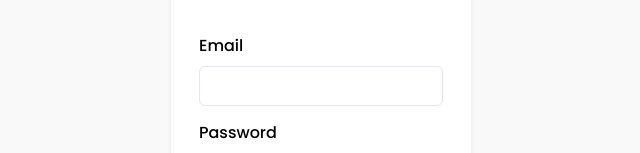
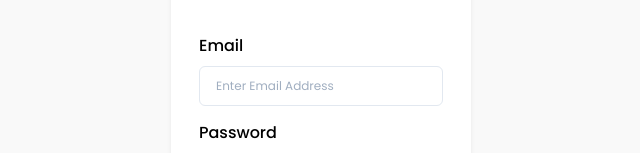
Before and after one commit to oluwatobiloba2000/varden-admin-dashboard, a React (Create React App) app: page /login in a window 1280 px wide. Shown: the part 356-509 px from the top of the page, without its empty margins (319-959 px from the left). Built offline with nearby package versions, Linux system fonts and the light colour scheme; the HTML template or start-up script is replaced by a standard one.

Commit message:
corrected typo error

```diff
--- a/src/pages/Login/index.js
+++ b/src/pages/Login/index.js
@@ -15,7 +15,7 @@ function Login() {
                 <form onSubmit={(e)=> e.preventDefault()} style={{ margin: '25px 28px',display: 'flex', flexDirection: 'column', alignItems: 'center' }}>
                     <FormControl id="email">
                         <FormLabel>Email</FormLabel>
-                        <Input fontSize="12px" placeholde="Enter Email Address" marginBottom="15px" type="email" />
+                        <Input fontSize="12px" placeholder="Enter Email Address" marginBottom="15px" type="email" />
                     </FormControl>
 
                     <FormControl id="password">
```
